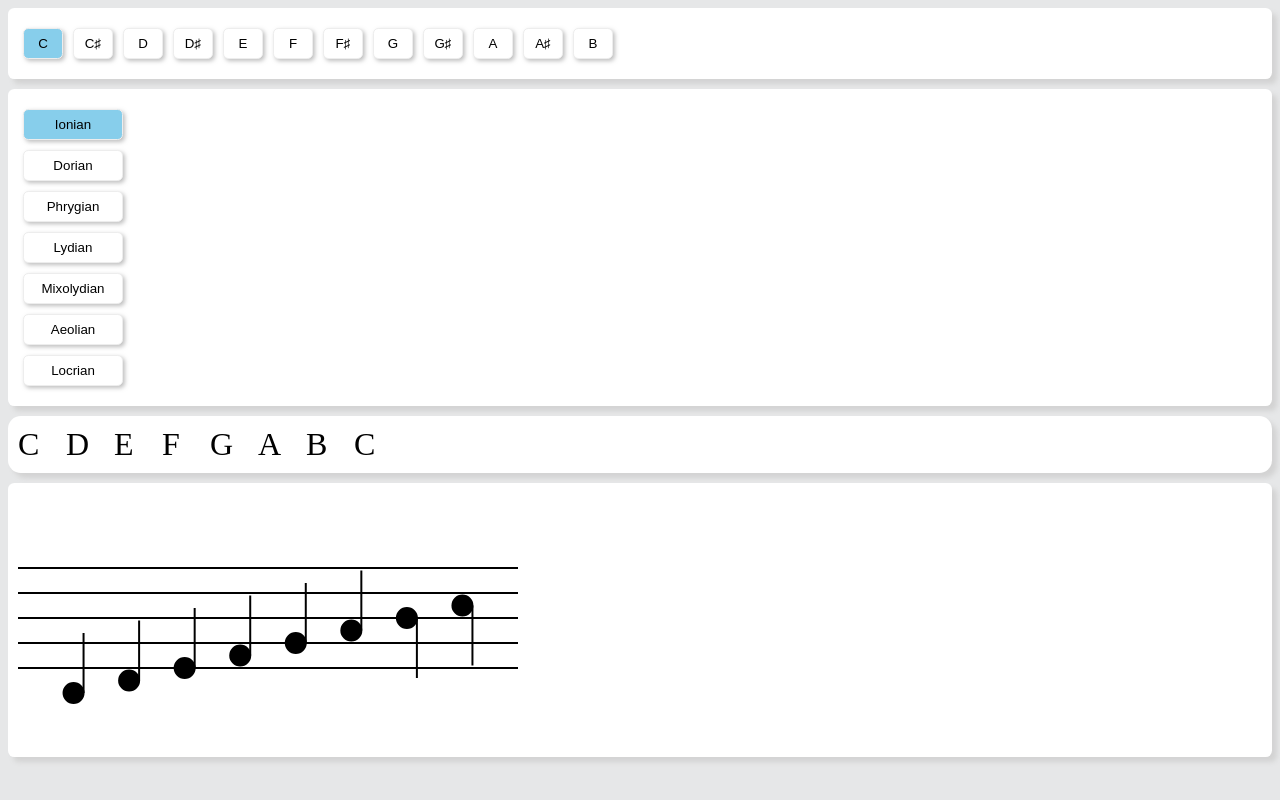
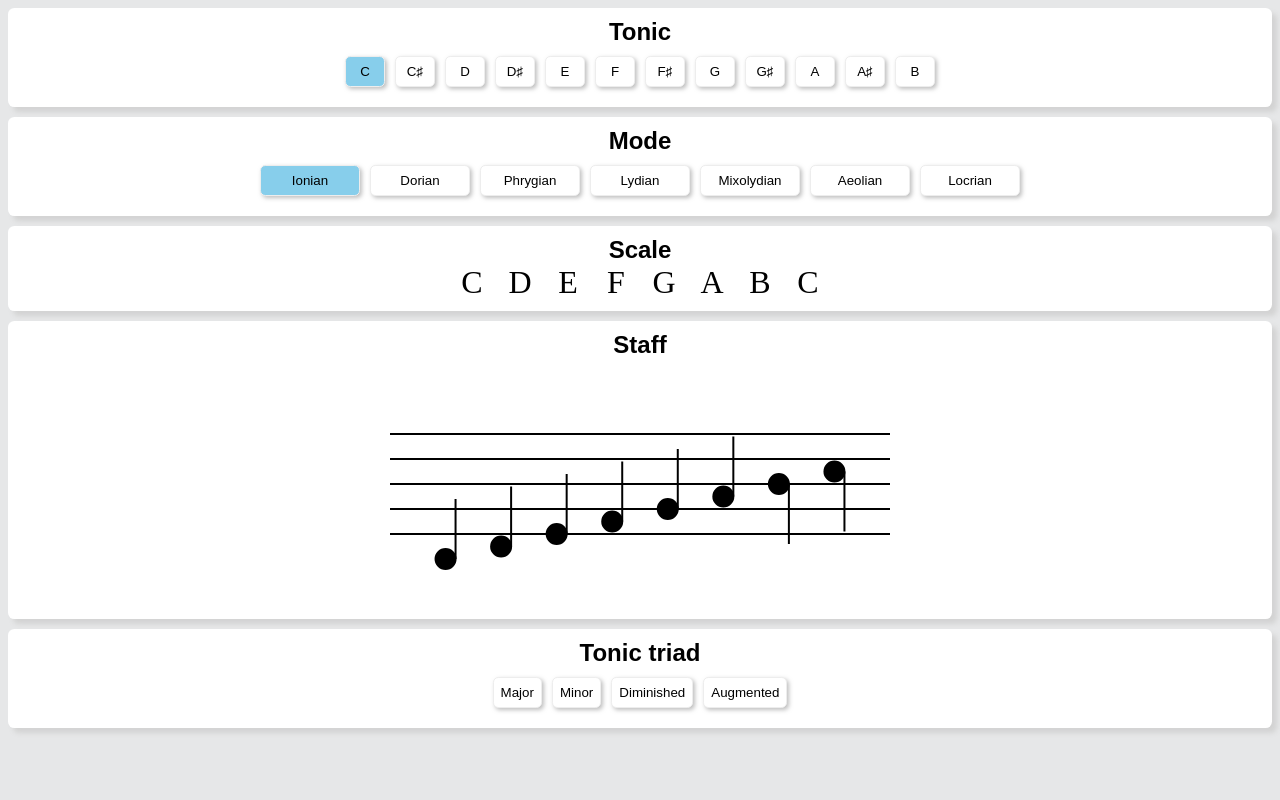
Before and after one commit to AshleyShalloe/scales, a plain HTML site: page index.html in a window 1280 px wide. Drawn offline with Linux system fonts and the light colour scheme.

Commit message:
tonic triads

```diff
--- a/index.html
+++ b/index.html
@@ -12,21 +12,25 @@
         }
 
         #modeContainer button {
-            display: block;
+            min-width: 100px;
+        }
+
+        #tonicContainer button {
+            min-width: 3em;
+        }
+
+        #staveContainer {
+            display: flex;
+            flex-direction: column;
+            align-items: center;
+        }
+
+        button {
             margin-top: 10px;
             margin-bottom: 10px;
             margin-left: 5px;
             margin-right: 5px;
-            min-width: 100px;
-        }
-
-        #tonicContainer button {
             display: inline-block;
-            margin-top: 10px;
-            margin-bottom: 10px;
-            margin-left: 5px;
-            margin-right: 5px;
-            min-width: 3em;
         }
 
         button.active {
@@ -50,6 +54,7 @@
             box-shadow: 5px 5px 5px lightgrey;
             position: relative;
             border-radius: 0.4em;
+            text-align: center;
         }
 
         .skeuButton {
@@ -76,18 +81,44 @@
         .skeuButton:hover {
             border: 1px solid rgb(217, 217, 217);
         }
+
+        #theStave {
+            max-width: 100%;
+        }
+
+        h2 {
+            padding: 0px;
+            margin: 0px;
+        }
+
+        .triadButton::first-letter {
+            text-transform: capitalize;
+        }
     </style>
 </head>
 
 <body>
 
-    <div id="tonicContainer" class="card"></div>
+    <div id="tonicContainer" class="card">
+        <h2>Tonic</h2>
+    </div>
 
-    <div id="modeContainer" class="card"></div>
+    <div id="modeContainer" class="card">
+        <h2>Mode</h2>
+    </div>
 
-    <div id="scaleNotes" class="card"></div>
+    <div id="scaleNotesContainer" class="card">
+        <h2>Scale</h2>
+        <div id="scaleNotes"></div>
+    </div>
 
-    <div id="staveContainer" class="card"></div>
+    <div id="staveContainer" class="card">
+        <h2>Staff</h2>
+    </div>
+
+    <div id="triadContainer" class="card">
+        <h2>Tonic triad</h2>
+    </div>
 
 </body>
 <script>
@@ -305,9 +336,9 @@
             staveSvgElm.appendChild(circElm)
 
             // add the sharps naively
-            if (isSharp){
+            if (isSharp) {
                 var textElm = document.createElementNS(svgNS, "text")
-                textElm.setAttribute("x", cx - (2.5*noteRadius))
+                textElm.setAttribute("x", cx - (2.5 * noteRadius))
                 textElm.setAttribute("y", cy)
                 textElm.textContent = "♯"
                 textElm.setAttribute("style", "font-size: 30px; font-weight: bold")
@@ -317,10 +348,10 @@
             // draw the stalks
             var stalkElm = document.createElementNS(svgNS, "line")
 
-            stalkElm.setAttribute("x1", cx+noteRadius)
-            stalkElm.setAttribute("x2", cx+noteRadius)
+            stalkElm.setAttribute("x1", cx + noteRadius)
+            stalkElm.setAttribute("x2", cx + noteRadius)
             stalkElm.setAttribute("y1", cy)
-            stalkElm.setAttribute("y2", cy > (0.5 * svgHeight) ? cy-60 : cy+60)
+            stalkElm.setAttribute("y2", cy > (0.5 * svgHeight) ? cy - 60 : cy + 60)
             stalkElm.setAttribute("stroke-width", "2")
             stalkElm.setAttribute("stroke", "black")
 
@@ -332,6 +363,44 @@
 
     function displayNotesOfScale() {
         document.getElementById("scaleNotes").innerHTML = "<div class='note'>" + currentScale.join("</div><div class='note'>") + "</div>"
+    }
+
+    function getTonicTriad() {
+        var root = currentTonic
+        var minorThird = chromaticScale[(chromaticScale.indexOf(root) + 3) % chromaticScale.length]
+        var majorThird = chromaticScale[(chromaticScale.indexOf(root) + 4) % chromaticScale.length]
+        var diminishedFifth = chromaticScale[(chromaticScale.indexOf(root) + 6) % chromaticScale.length]
+        var perfectFifth = chromaticScale[(chromaticScale.indexOf(root) + 7) % chromaticScale.length]
+        var augmentedFifth = chromaticScale[(chromaticScale.indexOf(root) + 8) % chromaticScale.length]
+
+        return {
+            "major": [root, majorThird, perfectFifth],
+            "minor": [root, minorThird, perfectFifth],
+            "diminished": [root, minorThird, diminishedFifth],
+            "augmented": [root, majorThird, augmentedFifth]
+        }
+    }
+
+    function displayTonicTriad() {
+        var triadObj = getTonicTriad()
+        var triadCtn = document.getElementById("triadContainer")
+        var triadOrder = ["major", "minor", "diminished", "augmented"]
+
+        for (var i = 0; i < triadOrder.length; i++) {
+            var tempButton = document.createElement("button")
+            var tempTriad = triadObj[triadOrder[i]]
+
+            tempButton.onclick = function () { initAudioContext(); playTriad(this.innerHTML) }
+            tempButton.innerHTML = triadOrder[i]
+            tempButton.classList.add("skeuButton", "triadButton")
+            triadCtn.appendChild(tempButton)
+        }
+    }
+
+    function playTriad(triadType) {
+        var triadArray = getTonicTriad()[triadType]
+
+        playChordArray(triadArray.map(x => `${x}4`))
     }
 
 
@@ -367,6 +436,7 @@
         highlightActiveTonicAndMode();
         drawStave();
         displayNotesOfScale();
+        displayTonicTriad();
     }
 
     init();
```
